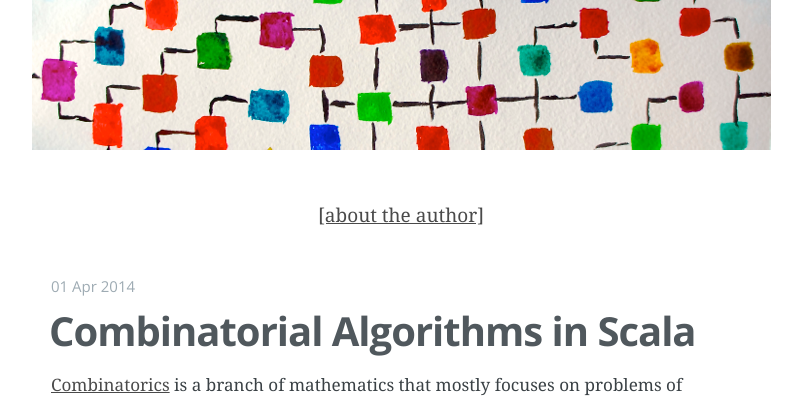
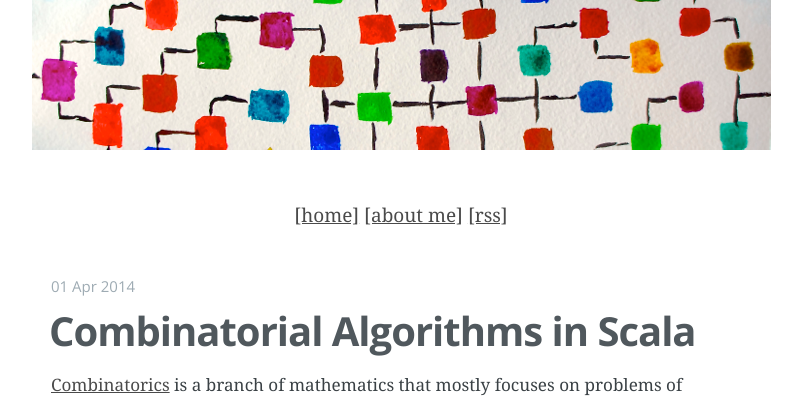
Before and after one commit to vkostyukov/vkostyukov.github.com, a Jekyll site: the page built from index.html, in a window 1280 px wide. Shown: the top 397 px of the page, without its empty margins (239-1041 px from the left). Built offline with Jekyll 4.4.1, drawn with Linux system fonts in a browser that asks for light colours; Markdown is read by kramdown in place of the engine named in the settings; the list of posts is cut into pages by our own code.

Commit message:
fixed an issue un finagle post

```diff
--- a/_layouts/default.html
+++ b/_layouts/default.html
@@ -21,7 +21,6 @@
 
 </head>
 <body class="home-template">
-
 
     {{ content }}
 
--- a/_layouts/page.html
+++ b/_layouts/page.html
@@ -13,6 +13,12 @@ layout: default
         </div>
     </div>
 </header>
+
+<center/>
+  <a href='{{site.baseurl}}'>[home]</a>
+  <a href='{{site.baseurl}}{{ page.about }}'>[about me]</a>
+  <a href="{{ site.baseurl }}rss.xml">[rss]</a>
+</center>
 
 <main class="content" role="main">
     <article class="post">
--- a/_layouts/post.html
+++ b/_layouts/post.html
@@ -15,6 +15,12 @@ archive: false
         </div>
     </div>
 </header>
+
+<center/>
+  <a href='{{site.baseurl}}'>[home]</a>
+  <a href='{{site.baseurl}}{{ page.about }}'>[about me]</a>
+  <a href="{{ site.baseurl }}rss.xml">[rss]</a>
+</center>
 
 <main class="content" role="main">
     <article class="post">
--- a/_posts/2014-02-01-finagle-your-fibonacci-calculation.markdown
+++ b/_posts/2014-02-01-finagle-your-fibonacci-calculation.markdown
@@ -21,7 +21,7 @@ In other words, we simply maps every node from the recursive tree (the algorithm
 
 ### Finagle Power
 
-The Finagle's API provides three robust building blocks: [futures][2], [filers and services][11]. All the building blocks are designed to be composable in a very neat way. Thus, keeping in mind that futures are single-element _immutable containers_ while services and filters are _just functions_, it's really simple to reason about Finagle-powered code.
+The Finagle's API provides three robust building blocks: [futures][2], [filters and services][11]. All the building blocks are designed to be composable in a very neat way. Thus, keeping in mind that futures are single-element _immutable containers_ while services and filters are _just functions_, it's really simple to reason about Finagle-powered code.
 
 Finagle is a _service-oriented_ platform. So, all the interactions between servers and clients are built around services. Servers implements their behavior via services, while clients interacts with servers via services. Finally, service is just a function that takes type `A` and returns a future of type `B`.
 
@@ -91,7 +91,7 @@ class RemoteFibonacciCalculator(remote: Service[String, String])
 
 Good news here is that `BigInt` can be converted to the `String` (and vice versa) out-of-the box, so we can easily perform the conversion in one line.
 
-Now we're ready to setup our service that takes a Fibonacci calculator and delegates the clients' requests to it. Also, a bit of type conversions should be done here. The `FibonacciServie` can be treated as an _adapter_ of `FibonacciCalculator` to `Service` interface.
+Now we're ready to setup our service that takes a Fibonacci calculator and delegates the clients' requests to it. Also, a bit of type conversions should be done here. The `FibonacciService` can be treated as an _adapter_ of `FibonacciCalculator` to `Service` interface.
 
 {% highlight scala %}
 class FibonacciService(calculator: FibonacciCalculator)
--- a/index.html
+++ b/index.html
@@ -13,17 +13,15 @@ about: about/
                     <img src="{{ site.url }}/{{ site.logo}}" alt="{{ site.name}}" />
                 </a>
             {% endif %}
- <!--           <h1 class="blog-title">{{ site.name}}</h1>
-            <h2 class="blog-description">
-                {{ site.description }}.
-                {% if page.about %} <a href='{{site.baseurl}}{{ page.about }}'> About me </a> {% endif %}
-            </h2>
- -->
         </div>
     </div>
 </header>
 
-<center/><a href='{{site.baseurl}}{{ page.about }}'>[about the author]</a></center>
+<center/>
+  <a href='{{site.baseurl}}'>[home]</a>
+  <a href='{{site.baseurl}}{{ page.about }}'>[about me]</a>
+  <a href="{{ site.baseurl }}rss.xml">[rss]</a>
+</center>
 
 <main class="content" role="main">
 
@@ -58,6 +56,4 @@ about: about/
         <a class="older-posts" href="/page{{ paginator.next_page }}/" title="Next Page">Older Posts &raquo;</a>
         {% endif %}
     </nav>
-
-
 </main>
```
